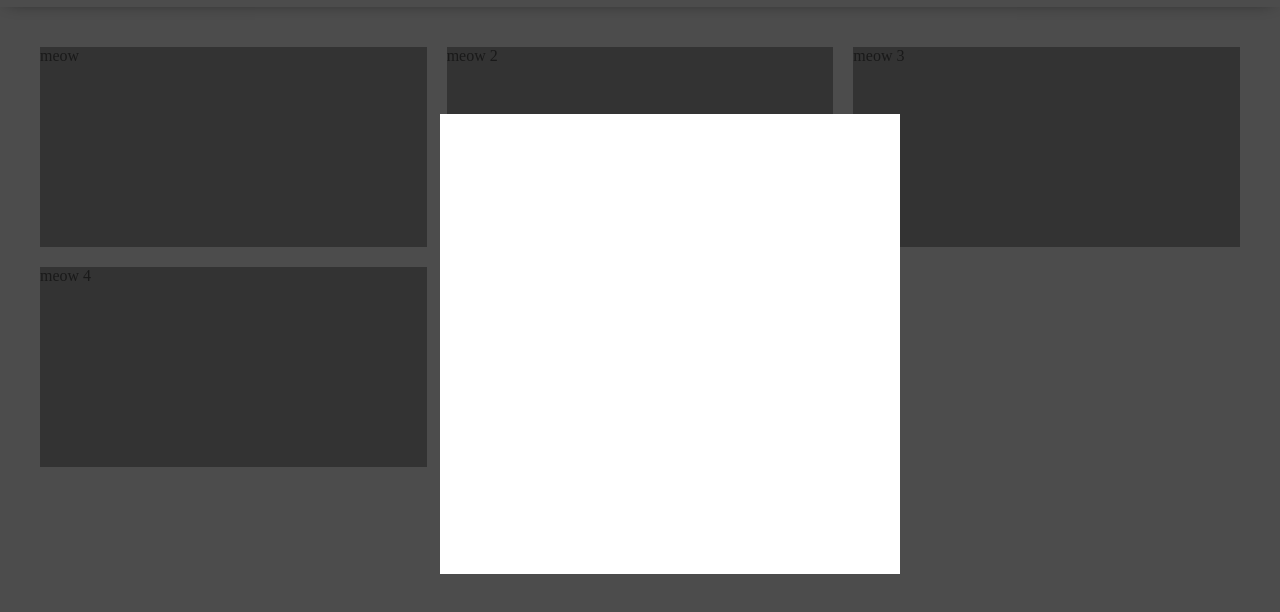
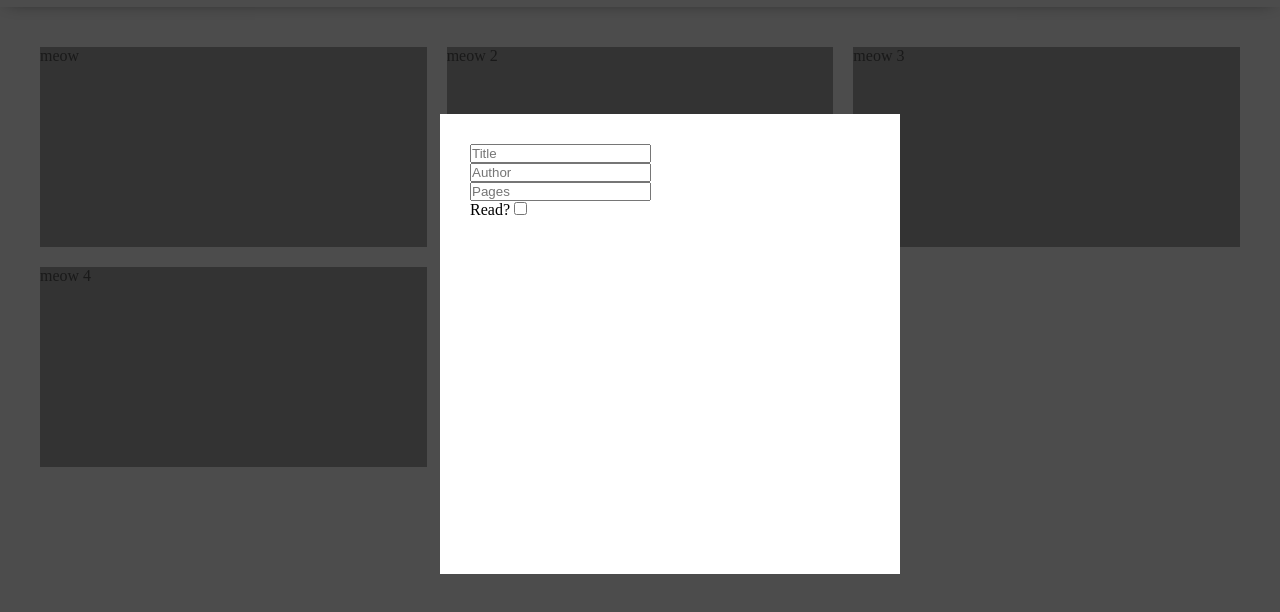
Before and after one commit to nyan-ko/odin-library, a plain HTML site: page index.html in a window 1280 px wide. Both pictures are taken after a click on the button "meow". Shown: the part 86-698 px from the top of the page. Drawn offline with Linux system fonts and the light colour scheme.

Commit message:
Add form items

```diff
--- a/index.html
+++ b/index.html
@@ -28,6 +28,19 @@
     <div class="overlay invisible">
         <div class="form">
             <form>
+                <div class="form-item">
+                    <input type="text" name="title" id="title" placeholder="Title">
+                </div>
+                <div class="form-item">
+                    <input type="text" name="author" id="author" placeholder="Author">
+                </div>
+                <div class="form-item">
+                    <input type="number" name="pages" id="pages" min="0" placeholder="Pages">
+                </div>
+                <div class="form-item">
+                    <label for="read">Read?</label>
+                    <input type="checkbox" name="read" id="read">
+                </div>
             </form>
         </div>
     </div>
```
